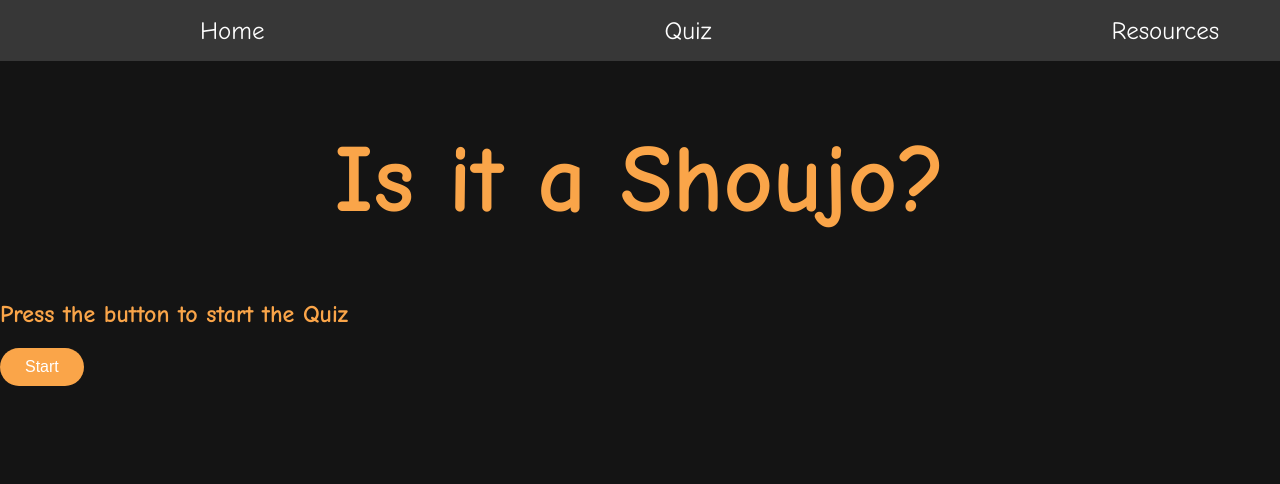
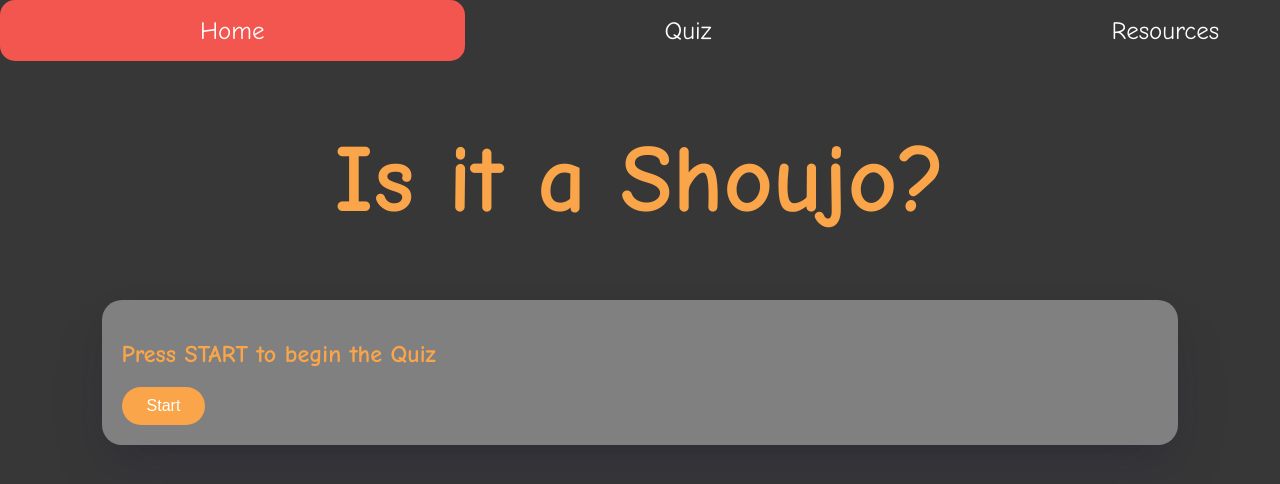
Before and after one commit to bbland1/Quiz-App, a React (Create React App) app: page /quiz in a window 1280 px wide. Shown: the top 484 px of the page. Built offline with nearby package versions, Linux system fonts and the light colour scheme.

Commit message:
updated some css

```diff
--- a/public/styles.css
+++ b/public/styles.css
@@ -1,11 +1,18 @@
 @import url('https://fonts.googleapis.com/css2?family=Comic+Neue:ital,wght@0,300;0,400;0,700;1,300;1,400;1,700&display=swap');
 
 body {
-  background-color: #141414ff;
+  background-color: #373737ff;
   color: #faa549ff;
   margin: 0;
   font-family: 'Comic Neue', cursive;
 }
+
+.main-part {
+  margin: 0 auto;
+  width: 90%;
+}
+
+/* 141414ff */
 
 header h1 {
   font-size: 6rem;
--- a/src/Components/HomePage.jsx
+++ b/src/Components/HomePage.jsx
@@ -10,8 +10,8 @@
         <NavBar />
         <h1><HomeTitle /></h1>
       </header>
-      <main>
-        <h3>blah blah blah</h3>
+      <main className="main-part">
+        <h3>What is Shoujo?</h3>
         <button className="func-button"><Link to="/quiz" className="func-button">Start the quiz</Link></button>
       </main>
     </div>
--- a/src/Components/HomeTitle.jsx
+++ b/src/Components/HomeTitle.jsx
@@ -6,7 +6,7 @@
     <TypeAnimation
       // Same String at the start will only be typed once, initially
       sequence={[
-        "So it's not Shounen..?",
+        "So it's no action..?",
         1000,
         "So it's for girls..?",
         1000,
--- a/src/Components/QuizItems/QuizPage.jsx
+++ b/src/Components/QuizItems/QuizPage.jsx
@@ -17,7 +17,7 @@
         <NavBar />
         <h1>Is it a Shoujo?</h1>
       </header>
-      <main>
+      <main className="main-part">
         {startGame ? (<QuizLogic />) : (<GameStart onStart={onStart}/>)}
       </main>
     </div>
--- a/src/Components/QuizItems/QuizQuestions.js
+++ b/src/Components/QuizItems/QuizQuestions.js
@@ -4,8 +4,8 @@
     answersOptions: [
       { id: "A", answerText: "Any romance series set in high school", isCorrect: false },
       { id: "B", answerText: "Stories with female main characters", isCorrect: false },
-      { id: "C", answerText: "Series marketed to young girls (8-17) published in a Shoujo Magazine", isCorrect: true },
-      { id: "D", answerText: "Any series where battle action isn't the focus.", isCorrect: false }
+      { id: "C", answerText: "Series marketed to young girls and  published in a Shoujo Magazine", isCorrect: true },
+      { id: "D", answerText: "Any series a girl would like", isCorrect: false }
     ]
   },
   {
--- a/src/Components/QuizItems/StartPage.jsx
+++ b/src/Components/QuizItems/StartPage.jsx
@@ -3,8 +3,8 @@
 function GameStart(props) {
   // passing props from the quiz page to change the state handled there to have a start button for the quiz
   return (
-    <div className="func-button">
-      <h2>Press the button to start the Quiz</h2>
+    <div className="func-button question-card">
+      <h2>Press START to begin the Quiz</h2>
       <button onClick={() => props.onStart()}>Start</button>
     </div>
   );
--- a/src/Components/ResourcesPage.jsx
+++ b/src/Components/ResourcesPage.jsx
@@ -7,6 +7,7 @@
       <NavBar />
       <h1>Resources</h1>
       <h2>Where the idea started and the info was got</h2>
+      <main className="main-part">
         <div className="videos-resources">
           <div className="videos">
             <h3>Colleen's Manga Recs Video</h3>
@@ -26,6 +27,7 @@
             <li><a href="https://mangabrog.wordpress.com/2015/12/14/berserk-artist-kentaro-miura-interview-i-actually-dont-think-i-could-let-such-a-long-grim-story-end-with-a-grim-ending/">mangabrog: Berserk Artist Interview</a></li>
           </ul>
         </div>
+      </main>
     </div>
   );
 }
```
Also changed, not shown: 1 other file (tests, documents, lock files or other folders). Lines whose indentation alone changed are shown as unchanged.
